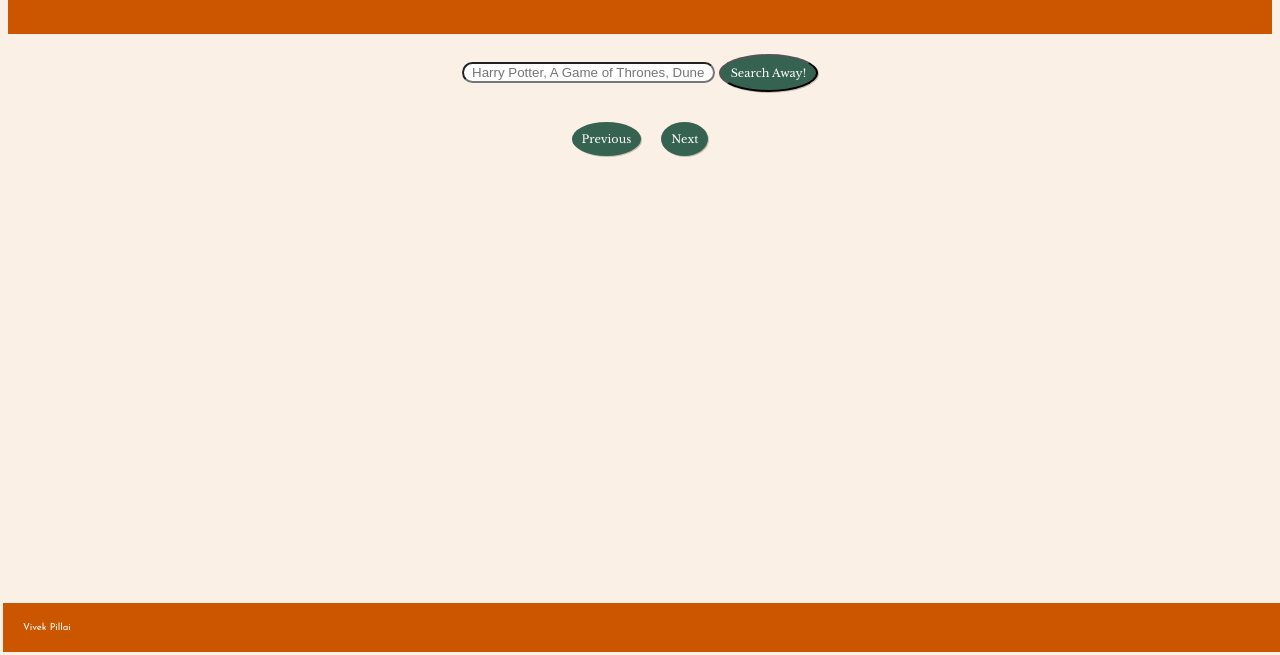
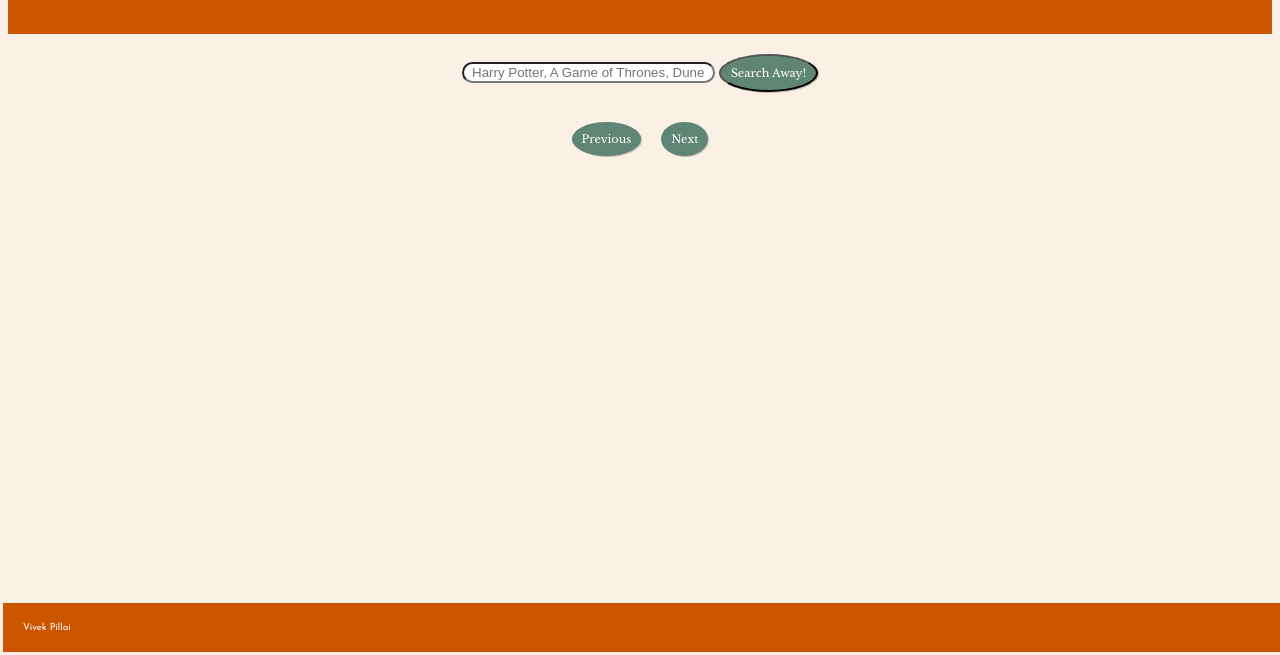
Before and after one commit to vivekvpillai/Media-Search, a plain HTML site: page index.html in a window 1280 px wide. Shown: the part 145-800 px from the top of the page. Drawn offline with nearby package versions, Linux system fonts and the light colour scheme.

Commit message:
adjusted response

```diff
--- a/index.html
+++ b/index.html
@@ -1,6 +1,6 @@
 <html>
   <head>
-    <title>Books API Example</title>
+    <title>Storyteller</title>
     <script src="https://code.jquery.com/jquery-3.5.1.min.js" charset="utf-8"></script>
     <script src="app.js" charset="utf-8"></script>
 
--- a/style.css
+++ b/style.css
@@ -46,7 +46,7 @@ $books {
   align-self: center;
   font-family: 'Libre Baskerville', serif;
   font-size: 70%;
-	background: #366251;
+	background: #5F8575;
 	color: white;
 	padding: 10px;
 	border-radius: 50%;
@@ -123,7 +123,7 @@ transition-duration: .5s
 	align-self: center;
   font-family: 'Libre Baskerville', serif;
   font-size: 70%;
-	background: #366251;
+	background: #5F8575;
 	color: white;
 	padding: 10px;
 	border-radius: 50%;
```
